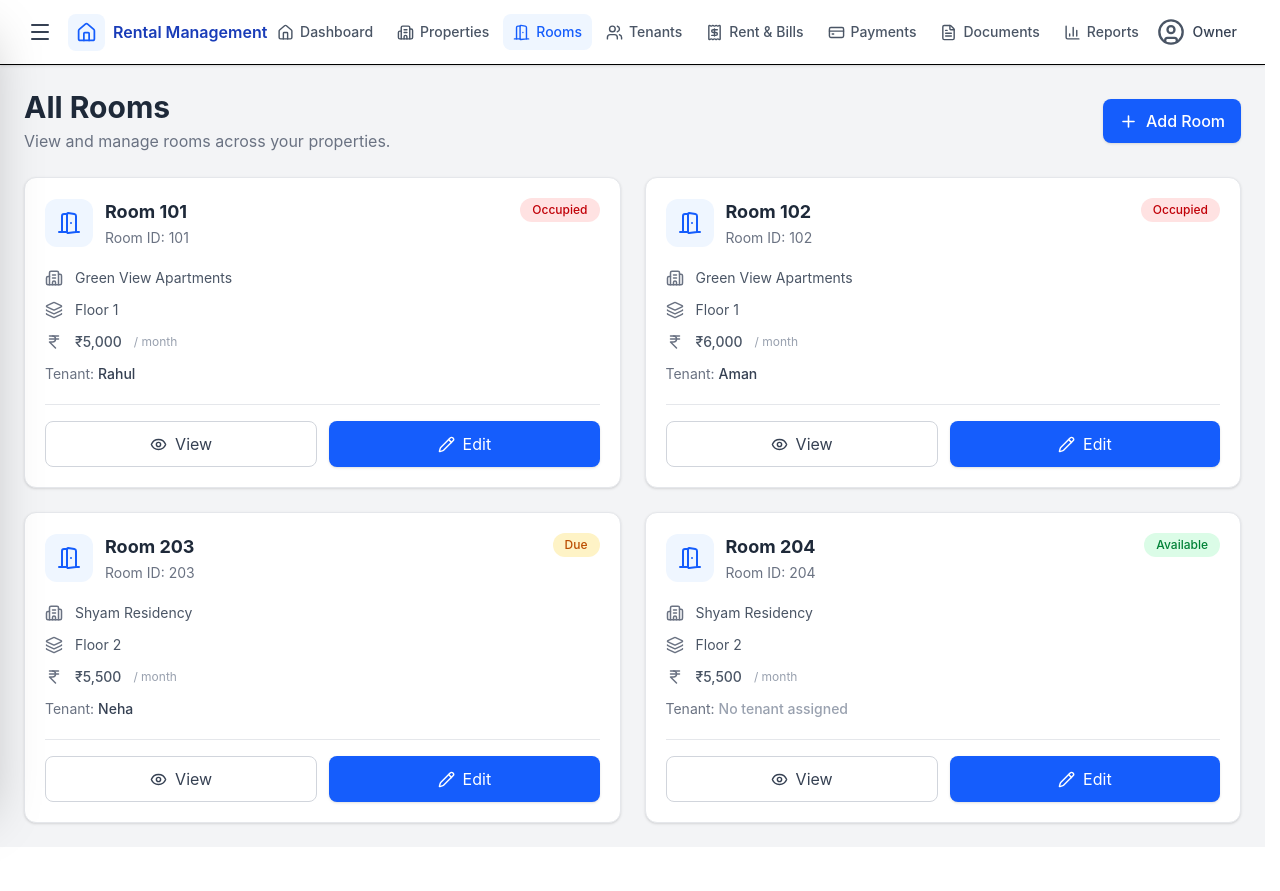
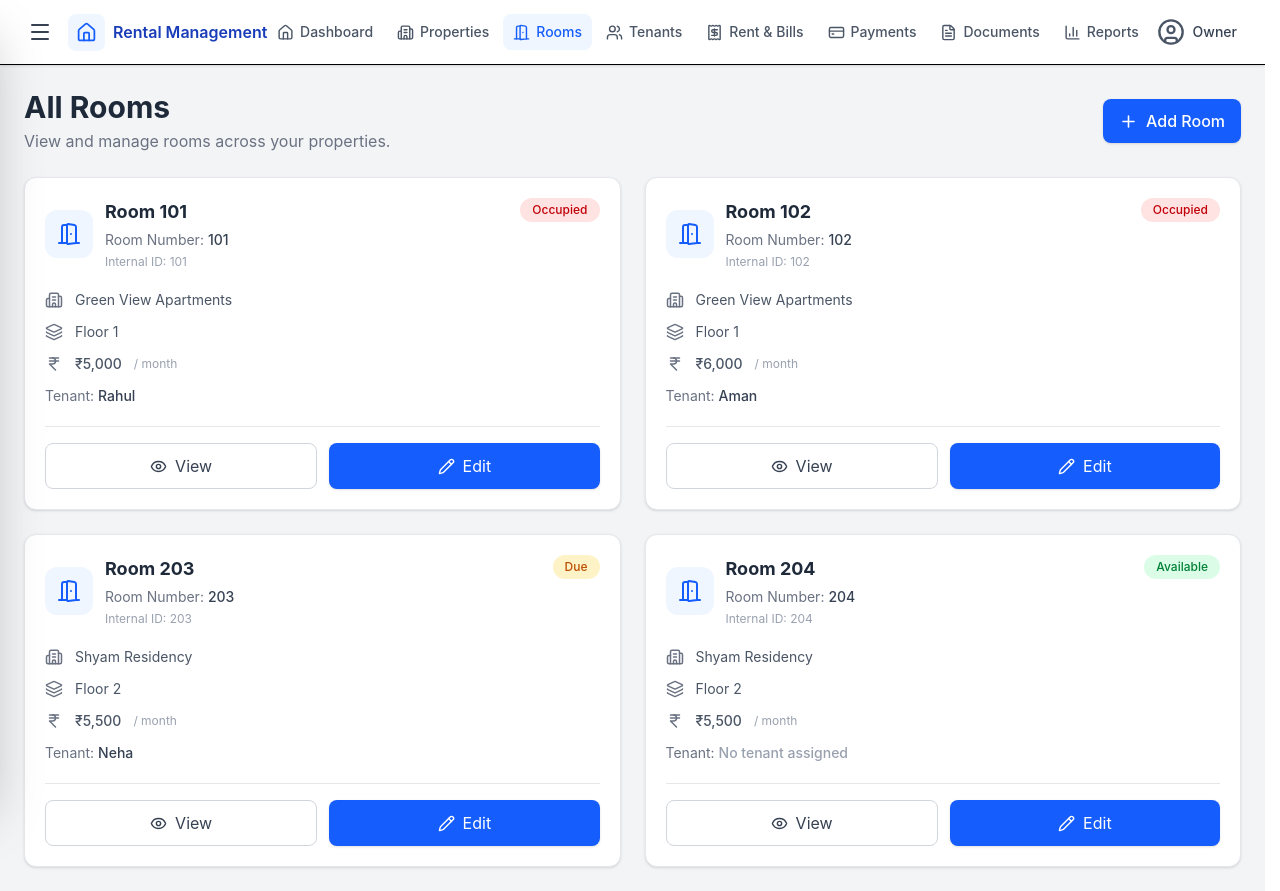
Before and after one commit to goyalprince2005/Rental-Management-System, a React (Vite) app in the folder client/: page /rooms in a window 1280 px wide. Before the commit the page ends 847 px from the top, so only its background shows below. Built offline with nearby package versions, Linux system fonts and the light colour scheme.

Commit message:
Clarify room number and internal ID display

```diff
--- a/client/src/components/RoomCard.jsx
+++ b/client/src/components/RoomCard.jsx
@@ -31,26 +31,17 @@ const formatRent = (rent) => {
 function RoomCard({ room }) {
   const navigate = useNavigate();
 
-  // =========================================================
   // VIEW ROOM
-  // =========================================================
-
   const handleView = () => {
     navigate(`/room-details/${room.id}`);
   };
 
-  // =========================================================
   // EDIT ROOM
-  // =========================================================
-
   const handleEdit = () => {
     navigate(`/edit-room/${room.id}`);
   };
 
-  // =========================================================
   // STATUS STYLE
-  // =========================================================
-
   const getStatusStyle = () => {
     switch (room.status) {
       case "Occupied":
@@ -67,44 +58,45 @@ function RoomCard({ room }) {
     }
   };
 
-  // =========================================================
   // TENANT DISPLAY
-  // =========================================================
+  const tenantValue =
+    typeof room.tenant === "string" ? room.tenant.trim() : "";
 
   const tenantName =
-    room.tenant &&
-    room.tenant.trim() &&
-    room.tenant.trim().toLowerCase() !== "none"
-      ? room.tenant
+    tenantValue && tenantValue.toLowerCase() !== "none"
+      ? tenantValue
       : "No tenant assigned";
 
-  // =========================================================
-  // RENDER
-  // =========================================================
+  // ROOM IDENTIFIERS
+  const roomNumber = room.roomNumber ?? "Not specified";
+  const internalId = room.id ?? "Not available";
 
   return (
     <div className="bg-white rounded-xl shadow-sm border border-gray-200 p-5 hover:shadow-md transition-shadow duration-200">
       {/* ROOM HEADER */}
       <div className="flex items-start justify-between gap-3">
-        {/* ROOM INFORMATION */}
         <div className="flex items-center gap-3 min-w-0">
-          {/* ROOM ICON */}
           <div className="p-3 bg-blue-50 rounded-xl shrink-0">
-            <DoorOpen
-              size={24}
-              className="text-blue-600"
-            />
+            <DoorOpen size={24} className="text-blue-600" />
           </div>
 
-          {/* ROOM TITLE */}
           <div className="min-w-0">
             <h3 className="text-lg font-bold text-gray-800 truncate">
-              Room {room.roomNumber}
+              Room {roomNumber}
             </h3>
 
-            <p className="text-sm text-gray-500 mt-0.5">
-              Room ID: {room.id}
-            </p>
+            <div className="mt-1 space-y-1">
+              <p className="text-sm text-gray-500">
+                Room Number:{" "}
+                <span className="font-medium text-gray-700">
+                  {roomNumber}
+                </span>
+              </p>
+
+              <p className="text-xs text-gray-400 break-all">
+                Internal ID: {internalId}
+              </p>
+            </div>
           </div>
         </div>
 
@@ -120,11 +112,7 @@ function RoomCard({ room }) {
       <div className="mt-5 space-y-3">
         {/* PROPERTY */}
         <div className="flex items-center gap-3 text-gray-600 min-w-0">
-          <Building2
-            size={18}
-            className="shrink-0 text-gray-500"
-          />
-
+          <Building2 size={18} className="shrink-0 text-gray-500" />
           <span className="text-sm truncate">
             {room.property || "Property not specified"}
           </span>
@@ -132,11 +120,7 @@ function RoomCard({ room }) {
 
         {/* FLOOR */}
         <div className="flex items-center gap-3 text-gray-600">
-          <Layers
-            size={18}
-            className="shrink-0 text-gray-500"
-          />
-
+          <Layers size={18} className="shrink-0 text-gray-500" />
           <span className="text-sm">
             Floor {room.floor ?? "Not specified"}
           </span>
@@ -144,24 +128,16 @@ function RoomCard({ room }) {
 
         {/* MONTHLY RENT */}
         <div className="flex items-center gap-3 text-gray-600">
-          <IndianRupee
-            size={18}
-            className="shrink-0 text-gray-500"
-          />
-
+          <IndianRupee size={18} className="shrink-0 text-gray-500" />
           <span className="text-sm font-medium">
             {formatRent(room.rent)}
           </span>
-
-          <span className="text-xs text-gray-400">
-            / month
-          </span>
+          <span className="text-xs text-gray-400">/ month</span>
         </div>
 
         {/* TENANT */}
         <div className="text-sm text-gray-500">
           Tenant:{" "}
-
           <span
             className={`font-medium ${
               tenantName === "No tenant assigned"
@@ -176,25 +152,21 @@ function RoomCard({ room }) {
 
       {/* ACTION BUTTONS */}
       <div className="mt-5 pt-4 border-t border-gray-200 flex flex-col sm:flex-row gap-3">
-        {/* VIEW BUTTON */}
         <button
           type="button"
           onClick={handleView}
           className="w-full sm:flex-1 flex items-center justify-center gap-2 border border-gray-300 text-gray-700 px-4 py-2.5 rounded-lg hover:bg-gray-50 hover:border-gray-400 transition"
         >
           <Eye size={17} />
-
           <span>View</span>
         </button>
 
-        {/* EDIT BUTTON */}
         <button
           type="button"
           onClick={handleEdit}
           className="w-full sm:flex-1 flex items-center justify-center gap-2 bg-blue-600 text-white px-4 py-2.5 rounded-lg hover:bg-blue-700 transition shadow-sm"
         >
           <Pencil size={17} />
-
           <span>Edit</span>
         </button>
       </div>
```
